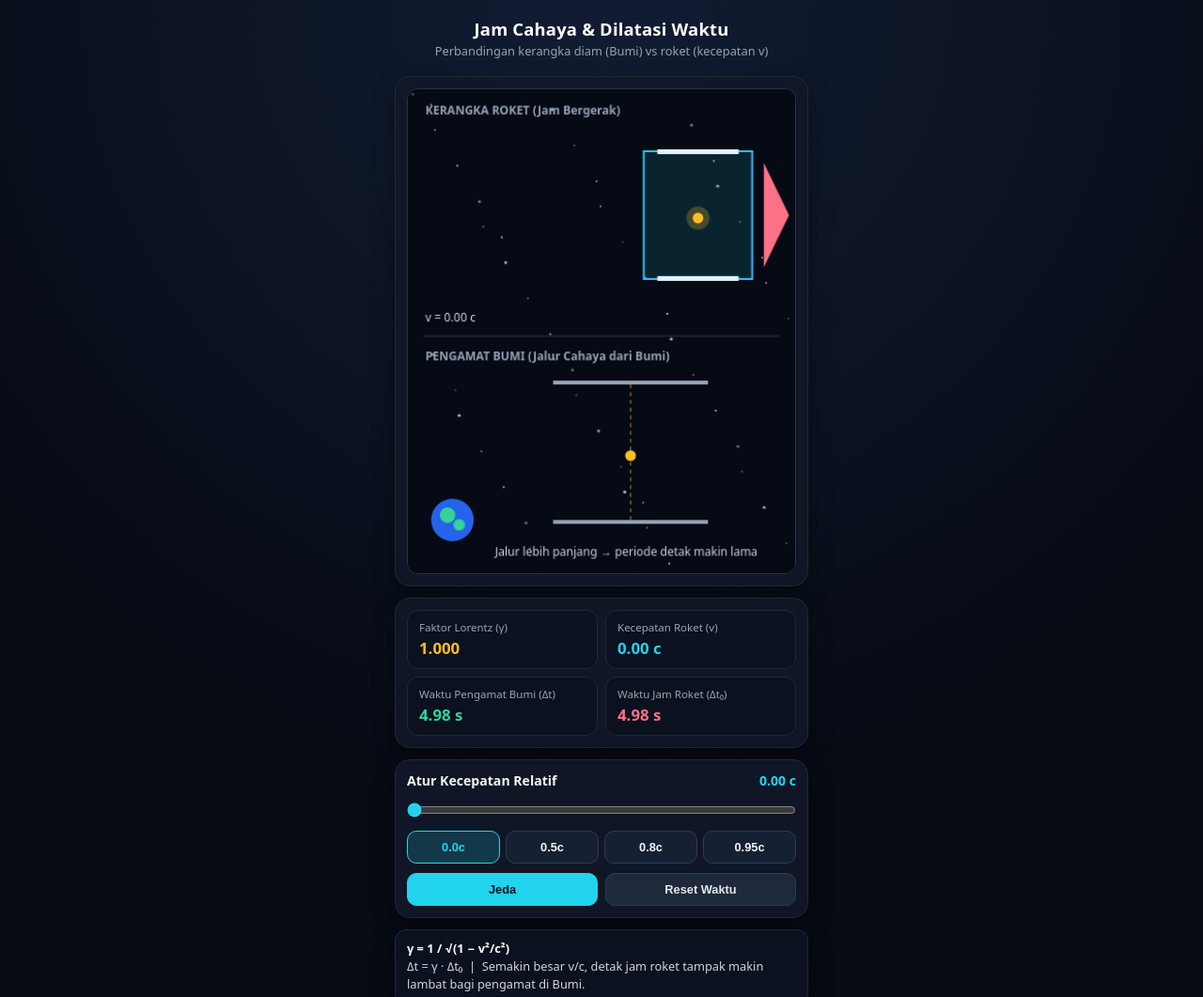
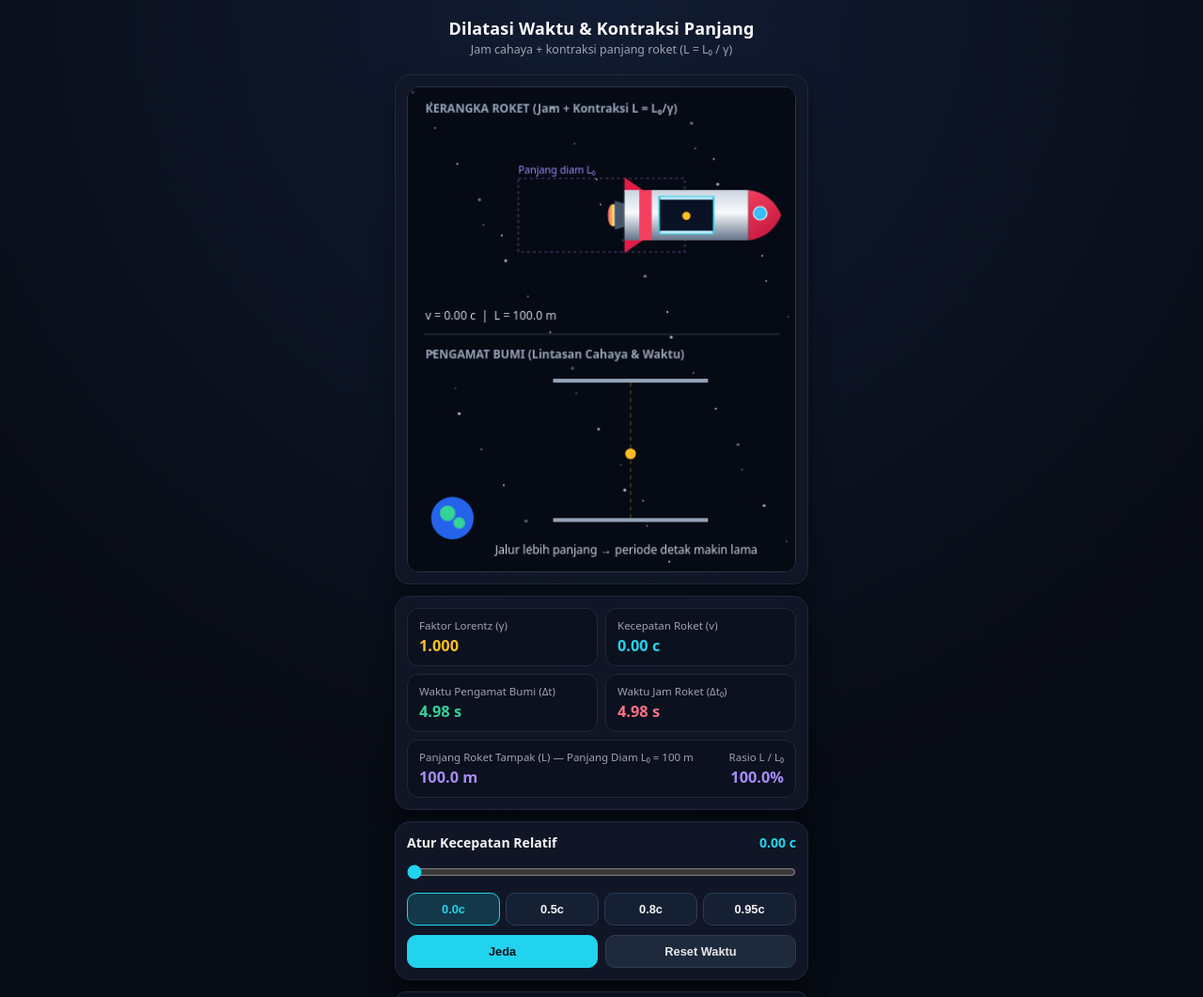
Before and after one commit to dwieyana-jpg/RELATIVITAS, a plain HTML site: page index.html in a window 1280 px wide. Shown: the top 1061 px of the page at 94% size. Drawn offline with Linux system fonts and the light colour scheme.

Commit message:
Update index.html

```diff
--- a/index.html
+++ b/index.html
@@ -3,7 +3,7 @@
 <head>
   <meta charset="UTF-8" />
   <meta name="viewport" content="width=device-width, initial-scale=1.0, maximum-scale=1.0, user-scalable=no" />
-  <title>Simulasi Jam Cahaya & Dilatasi Waktu</title>
+  <title>Simulasi Dilatasi Waktu & Kontraksi Panjang (Roket Realistis)</title>
   <style>
     :root {
       --bg-dark: #070b14;
@@ -15,6 +15,7 @@
       --accent-amber: #fbbf24;
       --accent-emerald: #34d399;
       --accent-rose: #fb7185;
+      --accent-violet: #a78bfa;
     }
 
     * {
@@ -48,14 +49,14 @@
     }
 
     header h1 {
-      font-size: 1.15rem;
+      font-size: 1.12rem;
       font-weight: 700;
       letter-spacing: 0.2px;
       color: #ffffff;
     }
 
     header p {
-      font-size: 0.8rem;
+      font-size: 0.78rem;
       color: var(--text-muted);
       margin-top: 2px;
     }
@@ -97,6 +98,13 @@
       padding: 10px 12px;
     }
 
+    .stat-card.full-width {
+      grid-column: 1 / -1;
+      display: flex;
+      justify-content: space-between;
+      align-items: center;
+    }
+
     .stat-label {
       font-size: 0.72rem;
       color: var(--text-muted);
@@ -104,7 +112,7 @@
     }
 
     .stat-value {
-      font-size: 1.05rem;
+      font-size: 1.02rem;
       font-weight: 700;
       font-variant-numeric: tabular-nums;
     }
@@ -113,6 +121,7 @@
     .val-amber { color: var(--accent-amber); }
     .val-emerald { color: var(--accent-emerald); }
     .val-rose { color: var(--accent-rose); }
+    .val-violet { color: var(--accent-violet); }
 
     .control-group {
       display: flex;
@@ -187,8 +196,8 @@
       border: 1px solid #1e293b;
       border-radius: 12px;
       padding: 10px 12px;
-      font-size: 0.8rem;
-      line-height: 1.5;
+      font-size: 0.79rem;
+      line-height: 1.55;
       color: #d1d5db;
     }
 
@@ -208,8 +217,8 @@
 <body>
   <div class="app-container">
     <header>
-      <h1>Jam Cahaya & Dilatasi Waktu</h1>
-      <p>Perbandingan kerangka diam (Bumi) vs roket (kecepatan v)</p>
+      <h1>Dilatasi Waktu & Kontraksi Panjang</h1>
+      <p>Jam cahaya + kontraksi panjang roket (L = L₀ / γ)</p>
     </header>
 
     <div class="panel">
@@ -235,6 +244,16 @@
         <div class="stat-label">Waktu Jam Roket (Δt₀)</div>
         <div class="stat-value val-rose" id="shipTimeVal">0.00 s</div>
       </div>
+      <div class="stat-card full-width">
+        <div>
+          <div class="stat-label">Panjang Roket Tampak (L) — Panjang Diam L₀ = 100 m</div>
+          <div class="stat-value val-violet" id="lengthVal">100.0 m</div>
+        </div>
+        <div style="text-align: right;">
+          <div class="stat-label">Rasio L / L₀</div>
+          <div class="stat-value val-violet" id="ratioVal">100%</div>
+        </div>
+      </div>
     </div>
 
     <div class="panel control-group">
@@ -258,8 +277,8 @@
     </div>
 
     <div class="panel formula-box">
-      <div class="formula-line">γ = 1 / √(1 − v²/c²)</div>
-      <div>Δt = γ · Δt₀ &nbsp;|&nbsp; Semakin besar v/c, detak jam roket tampak makin lambat bagi pengamat di Bumi.</div>
+      <div class="formula-line">γ = 1 / √(1 − v²/c²) &nbsp;|&nbsp; Δt = γ · Δt₀ &nbsp;|&nbsp; L = L₀ / γ</div>
+      <div>Panjang roket menyusut searah gerak (horizontal), sedangkan tinggi roket tetap.</div>
     </div>
 
     <footer>Simulasi Fisika SMA • Relativitas Khusus (HTML5 Canvas)</footer>
@@ -275,11 +294,16 @@
     const velVal = document.getElementById("velVal");
     const earthTimeVal = document.getElementById("earthTimeVal");
     const shipTimeVal = document.getElementById("shipTimeVal");
+    const lengthVal = document.getElementById("lengthVal");
+    const ratioVal = document.getElementById("ratioVal");
     const toggleBtn = document.getElementById("toggleBtn");
     const resetBtn = document.getElementById("resetBtn");
     const presetButtons = document.querySelectorAll(".preset-row button");
 
-    // Bintang latar belakang statis
+    const L0_METERS = 100;
+    const BASE_STAGE_WIDTH = 128; // Panjang badan utama saat v = 0 (px)
+    const BASE_CYCLE_RATE = 0.75;
+
     const stars = Array.from({ length: 48 }, (_, i) => ({
       x: ((i * 73) % 390) + 5,
       y: ((i * 137) % 490) + 5,
@@ -287,23 +311,15 @@
       alpha: 0.25 + ((i * 19) % 60) / 100
     }));
 
-    let beta = 0; // v / c
+    let beta = 0;
     let isRunning = true;
     let lastTimestamp = null;
 
-    // Waktu simulasi (dalam satuan detik skala tampilan)
     let earthTime = 0;
     let shipTime = 0;
-
-    // Fase osilasi foton (0..2 artinya 1 siklus penuh naik-turun)
     let earthPhase = 0;
     let shipPhase = 0;
-
-    // Posisi horizontal roket pada lintasan
     let shipX = 200;
-
-    // Kecepatan siklus dasar jam diam (siklus per detik)
-    const BASE_CYCLE_RATE = 0.75;
 
     function getGamma(vOverC) {
       const clamped = Math.min(Math.max(vOverC, 0), 0.995);
@@ -312,11 +328,16 @@
 
     function updateReadouts() {
       const gamma = getGamma(beta);
+      const contractedLength = L0_METERS / gamma;
+      const ratioPercent = (1 / gamma) * 100;
+
       sliderReadout.textContent = `${beta.toFixed(2)} c`;
       velVal.textContent = `${beta.toFixed(2)} c`;
       gammaVal.textContent = gamma.toFixed(3);
       earthTimeVal.textContent = `${earthTime.toFixed(2)} s`;
       shipTimeVal.textContent = `${shipTime.toFixed(2)} s`;
+      lengthVal.textContent = `${contractedLength.toFixed(1)} m`;
+      ratioVal.textContent = `${ratioPercent.toFixed(1)}%`;
 
       presetButtons.forEach((btn) => {
         const pVal = parseFloat(btn.dataset.vel);
@@ -369,7 +390,6 @@
         ctx.fill();
       });
 
-      // Garis pembatas bagian atas (Roket) dan bagian bawah (Bumi)
       ctx.strokeStyle = "#1e293b";
       ctx.lineWidth = 1.5;
       ctx.beginPath();
@@ -379,13 +399,11 @@
     }
 
     function drawPhotonTriangle(xStart, xEnd, topY, botY, phase) {
-      // phase: 0 -> 1 naik (topY -> botY), 1 -> 2 turun (botY -> topY)
       const progress = phase % 2;
       const t = progress <= 1 ? progress : 2 - progress;
       const photonX = xStart + (xEnd - xStart) * (progress / 2);
       const photonY = topY + (botY - topY) * t;
 
-      // Jalur lintasan cahaya (putus-putus)
       ctx.save();
       ctx.setLineDash([4, 4]);
       ctx.strokeStyle = "rgba(251, 191, 36, 0.35)";
@@ -397,80 +415,182 @@
       ctx.stroke();
       ctx.restore();
 
-      // Foton bergerak
       ctx.fillStyle = "#fbbf24";
       ctx.beginPath();
       ctx.arc(photonX, photonY, 5.5, 0, Math.PI * 2);
       ctx.fill();
 
-      // Cahaya berpendar di sekitar foton
       ctx.fillStyle = "rgba(251, 191, 36, 0.22)";
       ctx.beginPath();
       ctx.arc(photonX, photonY, 12, 0, Math.PI * 2);
       ctx.fill();
     }
 
-    function drawShipSection() {
-      ctx.fillStyle = "#94a3b8";
-      ctx.font = "bold 12px system-ui, sans-serif";
-      ctx.fillText("KERANGKA ROKET (Jam Bergerak)", 18, 26);
+    function drawRealisticRocket(gamma) {
+      // Dimensi horizontal menyusut sesuai L = L0 / gamma; dimensi vertikal tetap
+      const stageW = Math.max(22, BASE_STAGE_WIDTH / gamma);
+      const noseW = Math.max(12, 34 / gamma);
+      const finW = Math.max(8, 22 / gamma);
+      const nozzleW = Math.max(5, 10 / gamma);
 
-      // Badan roket sederhana
-      const bodyW = 136;
-      const bodyH = 156;
-      const leftX = shipX - bodyW / 2;
-      const topY = 52;
-      const botY = topY + bodyH;
+      const centerY = 132;
+      const halfH = 26; // Tinggi roket tetap
+      const topY = centerY - halfH;
+      const botY = centerY + halfH;
 
-      // Cermin atas & bawah jam cahaya di roket
-      ctx.fillStyle = "rgba(34, 211, 238, 0.12)";
-      ctx.fillRect(leftX + 12, topY + 12, bodyW - 24, bodyH - 24);
+      const totalW = stageW + noseW + nozzleW;
+      const tailX = shipX - totalW / 2;
+      const stageStartX = tailX + nozzleW;
+      const stageEndX = stageStartX + stageW;
+      const noseTipX = stageEndX + noseW;
 
-      ctx.strokeStyle = "#38bdf8";
-      ctx.lineWidth = 2;
-      ctx.strokeRect(leftX + 12, topY + 12, bodyW - 24, bodyH - 24);
+      // Referensi panjang total diam (L0) di tengah atas
+      const refStageW = BASE_STAGE_WIDTH;
+      const refNoseW = 34;
+      const refNozzleW = 10;
+      const refTotalW = refStageW + refNoseW + refNozzleW;
+      const refLeft = 200 - refTotalW / 2;
 
-      // Pelat cermin atas & bawah
-      ctx.fillStyle = "#e0f2fe";
-      ctx.fillRect(leftX + 26, topY + 10, bodyW - 52, 5);
-      ctx.fillRect(leftX + 26, botY - 15, bodyW - 52, 5);
+      ctx.save();
+      ctx.setLineDash([3, 3]);
+      ctx.strokeStyle = "rgba(167, 139, 250, 0.42)";
+      ctx.lineWidth = 1.2;
+      ctx.strokeRect(refLeft, topY - 12, refTotalW, halfH * 2 + 24);
+      ctx.restore();
 
-      // Moncong roket di sisi kanan
-      ctx.fillStyle = "#fb7185";
+      ctx.fillStyle = "#a78bfa";
+      ctx.font = "10.5px system-ui, sans-serif";
+      ctx.fillText("Panjang diam L₀", refLeft, topY - 17);
+
+      // Semb嵌入/plume api pendorong di ekor roket saat v > 0
+      const flameLen = (8 + beta * 24) / Math.sqrt(gamma);
+      const flameGrad = ctx.createLinearGradient(tailX, centerY, tailX - flameLen, centerY);
+      flameGrad.addColorStop(0, "#ffffff");
+      flameGrad.addColorStop(0.35, "#fbbf24");
+      flameGrad.addColorStop(0.75, "#fb7185");
+      flameGrad.addColorStop(1, "rgba(251, 113, 133, 0)");
+
+      ctx.fillStyle = flameGrad;
       ctx.beginPath();
-      ctx.moveTo(leftX + bodyW, topY + 24);
-      ctx.lineTo(leftX + bodyW + 26, topY + bodyH / 2);
-      ctx.lineTo(leftX + bodyW, botY - 24);
+      ctx.moveTo(tailX, centerY - 11);
+      ctx.quadraticCurveTo(tailX - flameLen * 0.7, centerY - 14, tailX - flameLen, centerY);
+      ctx.quadraticCurveTo(tailX - flameLen * 0.7, centerY + 14, tailX, centerY + 11);
       ctx.closePath();
       ctx.fill();
 
-      // Foton di dalam jam cahaya roket
+      // Sirip ekor atas & bawah (menyusut searah sumbu X)
+      ctx.fillStyle = "#e11d48";
+      // Sirip atas
+      ctx.beginPath();
+      ctx.moveTo(stageStartX, topY + 2);
+      ctx.lineTo(stageStartX + finW, topY + 2);
+      ctx.lineTo(stageStartX, topY - 13);
+      ctx.closePath();
+      ctx.fill();
+
+      // Sirip bawah
+      ctx.beginPath();
+      ctx.moveTo(stageStartX, botY - 2);
+      ctx.lineTo(stageStartX + finW, botY - 2);
+      ctx.lineTo(stageStartX, botY + 13);
+      ctx.closePath();
+      ctx.fill();
+
+      // Nozel mesin roket
+      ctx.fillStyle = "#475569";
+      ctx.beginPath();
+      ctx.moveTo(stageStartX, centerY - 12);
+      ctx.lineTo(tailX, centerY - 15);
+      ctx.lineTo(tailX, centerY + 15);
+      ctx.lineTo(stageStartX, centerY + 12);
+      ctx.closePath();
+      ctx.fill();
+
+      // Badan utama silinder bergradasi metalik
+      const bodyGrad = ctx.createLinearGradient(0, topY, 0, botY);
+      bodyGrad.addColorStop(0, "#cbd5e1");
+      bodyGrad.addColorStop(0.45, "#f8fafc");
+      bodyGrad.addColorStop(1, "#64748b");
+
+      ctx.fillStyle = bodyGrad;
+      ctx.fillRect(stageStartX, topY, stageW, halfH * 2);
+
+      // Garis aksen merah pada badan roket
+      ctx.fillStyle = "#f43f5e";
+      ctx.fillRect(stageStartX + stageW * 0.12, topY, Math.max(3, stageW * 0.1), halfH * 2);
+
+      // Ruang transparan jam cahaya di bagian tengah badan roket
+      const clockInset = Math.max(4, stageW * 0.28);
+      const clockW = Math.max(8, stageW * 0.44);
+      const clockTop = topY + 7;
+      const clockBot = botY - 7;
+
+      ctx.fillStyle = "#081224";
+      ctx.fillRect(stageStartX + clockInset, clockTop, clockW, clockBot - clockTop);
+
+      ctx.strokeStyle = "#22d3ee";
+      ctx.lineWidth = 1.6;
+      ctx.strokeRect(stageStartX + clockInset, clockTop, clockW, clockBot - clockTop);
+
+      // Cermin atas & bawah jam cahaya
+      ctx.fillStyle = "#bae6fd";
+      ctx.fillRect(stageStartX + clockInset + 1, clockTop, Math.max(4, clockW - 2), 3);
+      ctx.fillRect(stageStartX + clockInset + 1, clockBot - 3, Math.max(4, clockW - 2), 3);
+
+      // Foton jam cahaya di dalam roket
       const pNorm = shipPhase % 2;
       const frac = pNorm <= 1 ? pNorm : 2 - pNorm;
-      const pY = (topY + 16) + ((botY - 16) - (topY + 16)) * frac;
+      const pY = (clockTop + 5) + ((clockBot - 5) - (clockTop + 5)) * frac;
+      const pX = stageStartX + clockInset + clockW / 2;
 
       ctx.fillStyle = "#fbbf24";
       ctx.beginPath();
-      ctx.arc(shipX, pY, 5.5, 0, Math.PI * 2);
+      ctx.arc(pX, pY, 4.2, 0, Math.PI * 2);
       ctx.fill();
 
-      ctx.fillStyle = "rgba(251, 191, 36, 0.25)";
+      // Kerucut hidung (nose cone) dengan jendela kokpit
+      const noseGrad = ctx.createLinearGradient(stageEndX, topY, noseTipX, botY);
+      noseGrad.addColorStop(0, "#f43f5e");
+      noseGrad.addColorStop(1, "#be123c");
+
+      ctx.fillStyle = noseGrad;
       ctx.beginPath();
-      ctx.arc(shipX, pY, 12, 0, Math.PI * 2);
+      ctx.moveTo(stageEndX, topY);
+      ctx.quadraticCurveTo(stageEndX + noseW * 0.72, topY + 3, noseTipX, centerY);
+      ctx.quadraticCurveTo(stageEndX + noseW * 0.72, botY - 3, stageEndX, botY);
+      ctx.closePath();
       ctx.fill();
 
-      // Label kecepatan di bawah roket
+      // Jendela kokpit bulat
+      const winR = Math.max(3.5, Math.min(7, noseW * 0.28));
+      const winX = stageEndX + noseW * 0.36;
+      ctx.fillStyle = "#38bdf8";
+      ctx.beginPath();
+      ctx.arc(winX, centerY - 2, winR, 0, Math.PI * 2);
+      ctx.fill();
+
+      ctx.strokeStyle = "#e2e8f0";
+      ctx.lineWidth = 1.2;
+      ctx.stroke();
+    }
+
+    function drawShipSection(gamma) {
+      ctx.fillStyle = "#94a3b8";
+      ctx.font = "bold 12px system-ui, sans-serif";
+      ctx.fillText("KERANGKA ROKET (Jam + Kontraksi L = L₀/γ)", 18, 26);
+
+      drawRealisticRocket(gamma);
+
       ctx.fillStyle = "#cbd5e1";
       ctx.font = "12px system-ui, sans-serif";
-      ctx.fillText(`v = ${beta.toFixed(2)} c`, 18, 240);
+      ctx.fillText(`v = ${beta.toFixed(2)} c  |  L = ${(L0_METERS / gamma).toFixed(1)} m`, 18, 240);
     }
 
     function drawEarthSection() {
       ctx.fillStyle = "#94a3b8";
       ctx.font = "bold 12px system-ui, sans-serif";
-      ctx.fillText("PENGAMAT BUMI (Jalur Cahaya dari Bumi)", 18, 280);
+      ctx.fillText("PENGAMAT BUMI (Lintasan Cahaya & Waktu)", 18, 280);
 
-      // Ilustrasi Bumi kecil di kiri bawah
       ctx.fillStyle = "#2563eb";
       ctx.beginPath();
       ctx.arc(46, 445, 22, 0, Math.PI * 2);
@@ -482,17 +602,14 @@
       ctx.arc(53, 450, 6, 0, Math.PI * 2);
       ctx.fill();
 
-      // Lintasan detak jam cahaya pada kerangka Bumi
       const topY = 305;
       const botY = 445;
 
-      // Cermin referensi statis
       ctx.fillStyle = "#94a3b8";
       ctx.fillRect(150, topY - 4, 160, 4);
       ctx.fillRect(150, botY, 160, 4);
 
       if (beta <= 0.001) {
-        // Saat v = 0, foton bergerak lurus vertikal
         const pNorm = earthPhase % 2;
         const frac = pNorm <= 1 ? pNorm : 2 - pNorm;
         const py = topY + (botY - topY) * frac;
@@ -510,7 +627,6 @@
         ctx.arc(230, py, 5.5, 0, Math.PI * 2);
         ctx.fill();
       } else {
-        // Saat v > 0, pengamat Bumi melihat lintasan diagonal (lebih panjang)
         drawPhotonTriangle(155, 305, topY, botY, earthPhase);
       }
 
@@ -528,23 +644,20 @@
 
       const gamma = getGamma(beta);
 
-      // Waktu pengamat Bumi berjalan dt; waktu jam di roket berjalan lebih lambat (dt / gamma)
       earthTime += dt;
       shipTime += dt / gamma;
 
-      // Update fase detak jam
       shipPhase += dt * BASE_CYCLE_RATE * 2;
       earthPhase += (dt / gamma) * BASE_CYCLE_RATE * 2;
 
-      // Gerakkan roket berulang melintasi layar sesuai kecepatan relatif
       const visualSpeed = 20 + beta * 240;
       shipX += visualSpeed * dt;
-      if (shipX > canvas.width + 85) {
-        shipX = -85;
+      if (shipX > canvas.width + 120) {
+        shipX = -120;
       }
 
       drawBackground();
-      drawShipSection();
+      drawShipSection(gamma);
       drawEarthSection();
       updateReadouts();
 
```
